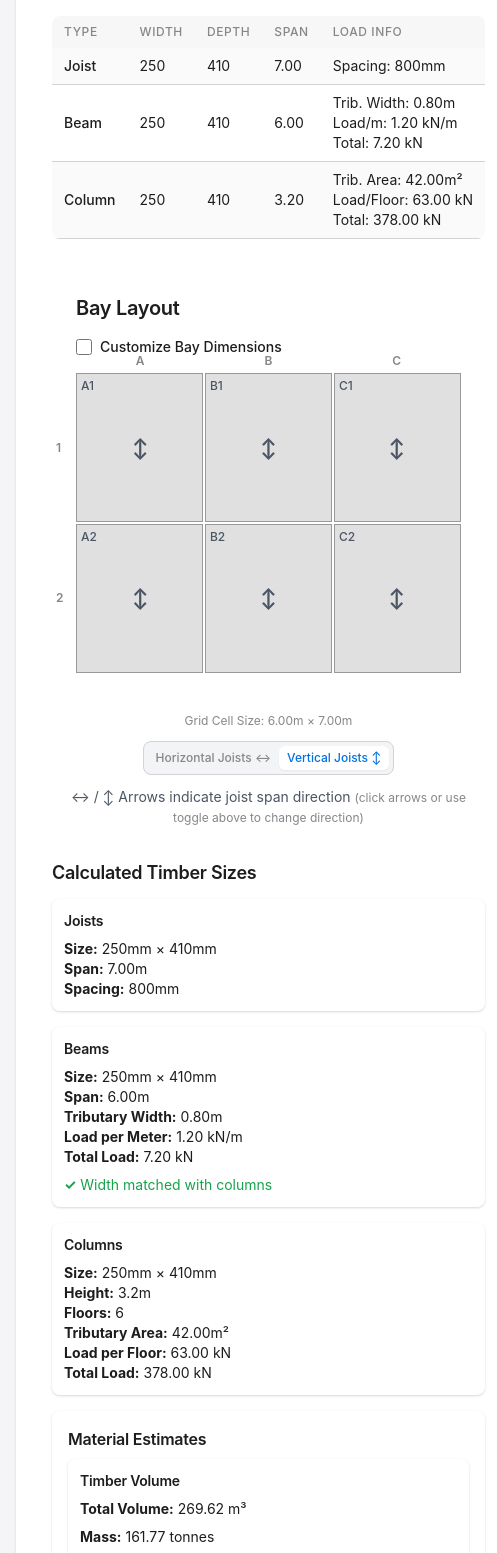
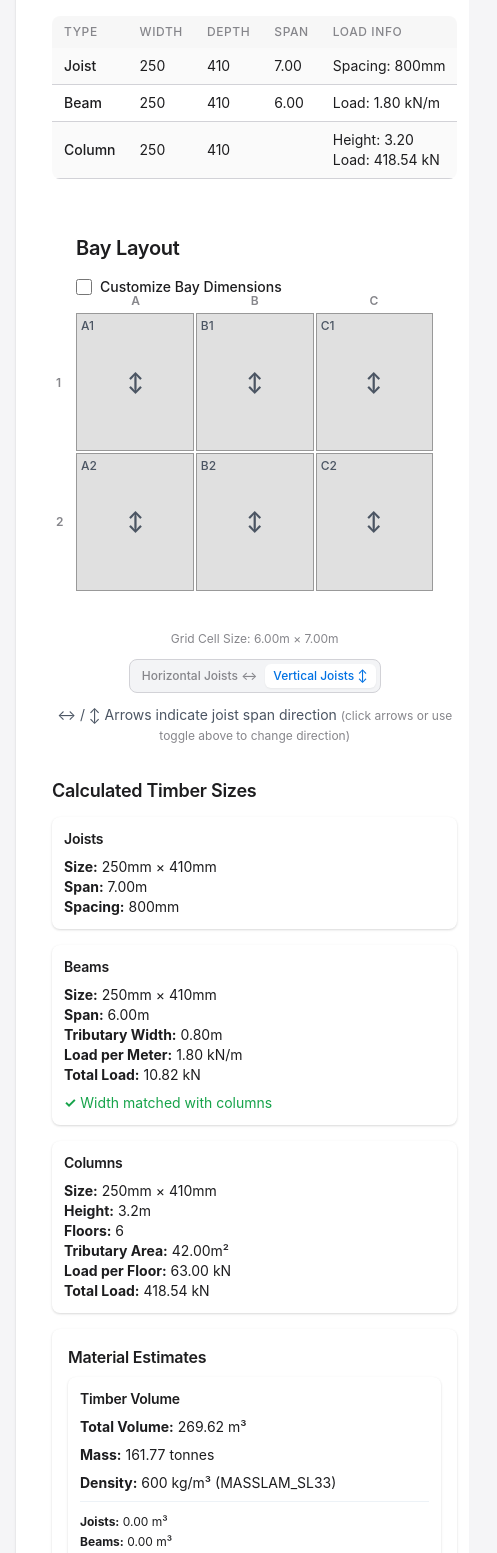
Before and after one commit to Gilbert-Studio-Newbe/MASSLAM-ATC, a Next.js app: page / in a window 390 px wide. Shown: the part 2209-3762 px from the top of the page, 497 px wide, since content can reach past the window. Built offline with nearby package versions, Linux system fonts and the light colour scheme.

Commit message:
Fix timber calculator structure: Update variable naming from joists/beams/columns to joistSize/beamSize/columnSize

```diff
--- a/src/app/masslam-sizes/page.js
+++ b/src/app/masslam-sizes/page.js
@@ -61,7 +61,11 @@ export default function MasslamSizesPage() {
       debugMasslamSizes();
 
       // Fetch the raw CSV content for debugging
-      const response = await fetch('/data/masslam_sizes.csv');
+      const csvUrl = typeof window !== 'undefined'
+        ? new URL('/data/masslam_sizes.csv', window.location.origin).toString()
+        : '/data/masslam_sizes.csv';
+
+      const response = await fetch(csvUrl);
       const csvText = await response.text();
       console.log('Raw CSV content length:', csvText.length);
       console.log('CSV data lines:', csvText.trim().split('\n').length - 1); // Exclude header
--- a/src/components/TimberCalculator.js
+++ b/src/components/TimberCalculator.js
@@ -38,12 +38,8 @@ const calculateMultiFloorBeamSize = (span, load, joistSpacing, numFloors, fireRa
 
   // Calculate load per meter of beam (kN/m)
   // load is in kPa (kN/m²), so multiply by tributary width to get kN/m
-  const loadPerMeter = load * tributaryWidth;
-  console.log(`Beam load per meter: ${loadPerMeter.toFixed(2)} kN/m`);
-
-  // Calculate total distributed load on the beam
-  const totalDistributedLoad = loadPerMeter * span;
-  console.log(`Total distributed load on beam: ${totalDistributedLoad.toFixed(2)} kN`);
+  let loadPerMeter = load * tributaryWidth;
+  console.log(`Initial beam load per meter (without self-weight): ${loadPerMeter.toFixed(2)} kN/m`);
 
   // Calculate theoretical width and depth
   const spanMm = span * 1000; // Convert to mm
@@ -61,12 +57,39 @@ const calculateMultiFloorBeamSize = (span, load, joistSpacing, numFloors, fireRa
   const fireAdjustedWidth = theoreticalWidth + (2 * fireAllowance); // Both sides exposed
   const fireAdjustedDepth = theoreticalDepth + fireAllowance; // Only bottom exposed
 
-  console.log(`Beam size before fire adjustment: ${theoreticalWidth}x${theoreticalDepth}mm`);
-  console.log(`Beam size after fire adjustment: ${fireAdjustedWidth}x${fireAdjustedDepth}mm`);
-
   // Find the nearest available width and depth
   const width = findNearestWidth(fireAdjustedWidth);
   const depth = findNearestDepth(width, fireAdjustedDepth);
+
+  // Calculate self-weight based on size estimate
+  // Convert dimensions to meters
+  const beamWidth = width / 1000; // m
+  const beamDepth = depth / 1000; // m
+
+  // Get timber density from properties (kg/m³)
+  const density = TIMBER_PROPERTIES['MASSLAM_SL33']?.density || 600; // Default to 600 kg/m³
+
+  // Calculate beam volume per meter (m³/m)
+  const beamVolumePerMeter = beamWidth * beamDepth * 1.0; // 1.0 meter length
+
+  // Calculate beam weight per meter (kg/m)
+  const beamWeightPerMeter = beamVolumePerMeter * density;
+
+  // Convert to kN/m (1 kg = 0.00981 kN)
+  const beamSelfWeightPerMeter = beamWeightPerMeter * 0.00981;
+
+  console.log(`Beam self-weight: ${beamSelfWeightPerMeter.toFixed(2)} kN/m`);
+
+  // Add self-weight to the load per meter
+  loadPerMeter += beamSelfWeightPerMeter;
+  console.log(`Total beam load per meter (with self-weight): ${loadPerMeter.toFixed(2)} kN/m`);
+
+  // Calculate total distributed load on the beam (including self-weight)
+  const totalDistributedLoad = loadPerMeter * span;
+  console.log(`Total distributed load on beam (including self-weight): ${totalDistributedLoad.toFixed(2)} kN`);
+
+  console.log(`Beam size before fire adjustment: ${theoreticalWidth}x${theoreticalDepth}mm`);
+  console.log(`Beam size after fire adjustment: ${fireAdjustedWidth}x${fireAdjustedDepth}mm`);
 
   return {
     width: width,
@@ -74,6 +97,7 @@ const calculateMultiFloorBeamSize = (span, load, joistSpacing, numFloors, fireRa
     span: span,
     tributaryWidth: tributaryWidth,
     loadPerMeter: loadPerMeter,
+    selfWeight: beamSelfWeightPerMeter,
     totalDistributedLoad: totalDistributedLoad,
     fireRating: fireRating,
     fireAllowance: fireAllowance
@@ -94,8 +118,8 @@ const calculateMultiFloorColumnSize = (beamWidth, load, height, floors, fireRati
   // Calculate load based on number of floors and tributary area
   // load is in kPa (kN/m²), so multiply by tributary area to get kN
   const loadPerFloor = load * tributaryArea;
-  const totalLoad = loadPerFloor * floors;
-  console.log(`Column load per floor: ${loadPerFloor.toFixed(2)} kN, Total load: ${totalLoad.toFixed(2)} kN`);
+  let totalLoad = loadPerFloor * floors;
+  console.log(`Initial column load per floor: ${loadPerFloor.toFixed(2)} kN, Total load (without self-weight): ${totalLoad.toFixed(2)} kN`);
 
   // Calculate minimum depth based on load and height
   // For simplicity, we'll start with the width and increase based on load
@@ -121,12 +145,43 @@ const calculateMultiFloorColumnSize = (beamWidth, load, height, floors, fireRati
   const fireAdjustedWidth = width + (2 * fireAllowance); // Both sides exposed
   const fireAdjustedDepth = depth + (2 * fireAllowance); // Both sides exposed
 
-  console.log(`Column size before fire adjustment: ${width}x${depth}mm`);
-  console.log(`Column size after fire adjustment: ${fireAdjustedWidth}x${fireAdjustedDepth}mm`);
-
   // Find nearest available width and depth
   const adjustedWidth = findNearestWidth(fireAdjustedWidth);
   const adjustedDepth = findNearestDepth(adjustedWidth, fireAdjustedDepth);
+
+  // Calculate self-weight of the column
+  // Convert dimensions to meters
+  const columnWidth = adjustedWidth / 1000; // m
+  const columnDepth = adjustedDepth / 1000; // m
+
+  // Get timber density from properties (kg/m³)
+  const density = TIMBER_PROPERTIES['MASSLAM_SL33']?.density || 600; // Default to 600 kg/m³
+
+  // Calculate column volume (m³)
+  const columnVolume = columnWidth * columnDepth * height;
+
+  // Calculate column weight (kg)
+  const columnWeight = columnVolume * density;
+
+  // Convert to kN (1 kg = 0.00981 kN)
+  const columnSelfWeight = columnWeight * 0.00981;
+
+  // For multi-floor columns, calculate the cumulative self-weight
+  // Each floor's column adds weight to the floors below
+  let cumulativeSelfWeight = 0;
+  for (let i = 1; i <= floors; i++) {
+    // Weight of columns from this floor to the top
+    cumulativeSelfWeight += columnSelfWeight * (floors - i + 1);
+  }
+
+  console.log(`Column self-weight per floor: ${columnSelfWeight.toFixed(2)} kN, Cumulative: ${cumulativeSelfWeight.toFixed(2)} kN`);
+
+  // Add self-weight to the total load
+  totalLoad += cumulativeSelfWeight;
+  console.log(`Total column load (with self-weight): ${totalLoad.toFixed(2)} kN`);
+
+  console.log(`Column size before fire adjustment: ${width}x${depth}mm`);
+  console.log(`Column size after fire adjustment: ${fireAdjustedWidth}x${fireAdjustedDepth}mm`);
 
   return {
     width: adjustedWidth,
@@ -135,6 +190,8 @@ const calculateMultiFloorColumnSize = (beamWidth, load, height, floors, fireRati
     load: totalLoad,
     tributaryArea: tributaryArea,
     loadPerFloor: loadPerFloor,
+    selfWeight: columnSelfWeight,
+    cumulativeSelfWeight: cumulativeSelfWeight,
     floors: floors,
     fireRating: fireRating,
     fireAllowance: fireAllowance
@@ -268,6 +325,10 @@ export default function TimberCalculator() {
   // Add state for timber properties
   const [timberGrade, setTimberGrade] = useState('MASSLAM_SL33');
   const [propertiesLoaded, setPropertiesLoaded] = useState(false);
+  const [csvLoadingErrors, setCsvLoadingErrors] = useState({
+    properties: false,
+    sizes: false
+  });
 
   // Load timber properties from CSV when component mounts
   useEffect(() => {
@@ -278,6 +339,7 @@ export default function TimberCalculator() {
         console.log('Timber properties loaded from CSV:', TIMBER_PROPERTIES.MASSLAM_SL33);
       } catch (error) {
         console.error('Error loading timber properties:', error);
+        setCsvLoadingErrors(prev => ({ ...prev, properties: true }));
       }
     };
 
@@ -345,6 +407,7 @@ export default function TimberCalculator() {
     // Load the MASSLAM sizes from the CSV file
     const loadSizes = async () => {
       console.log('Loading MASSLAM sizes from TimberCalculator');
+      try {
         const loadedSizes = await loadMasslamSizes();
         console.log(`Loaded ${loadedSizes.length} MASSLAM sizes`);
 
@@ -359,6 +422,14 @@ export default function TimberCalculator() {
 
         // Debug the loaded sizes
         debugMasslamSizes();
+
+        if (loadedSizes.length === 0) {
+          setCsvLoadingErrors(prev => ({ ...prev, sizes: true }));
+        }
+      } catch (error) {
+        console.error('Error loading MASSLAM sizes:', error);
+        setCsvLoadingErrors(prev => ({ ...prev, sizes: true }));
+      }
     };
 
     loadSizes();
@@ -426,7 +497,7 @@ export default function TimberCalculator() {
         const joistSpan = joistsRunLengthwise ? maxLengthwiseSpan : maxWidthwiseSpan;
 
         // Calculate joist size based on span and load
-        const joistSize = calculateJoistSize(joistSpan, load, fireRating);
+        const joistSize = calculateJoistSize(joistSpan, 800, load, timberGrade, fireRating);
 
         // Calculate beam span (beams span perpendicular to joists)
         const beamSpan = joistsRunLengthwise ? maxWidthwiseSpan : maxLengthwiseSpan;
@@ -459,72 +530,45 @@ export default function TimberCalculator() {
         );
 
         // Calculate carbon savings
-        const carbonSavings = calculateCarbonSavings(timberResult);
-
-        // Calculate cost
-        const costResult = calculateCost(
-          timberResult,
-          joistSize,
-          buildingLength,
-          buildingWidth,
-          numFloors
-        );
+        const carbonSavings = calculateCarbonSavings(timberResult.totalVolume);
+
+        // Calculate cost estimate
+        const costEstimate = calculateCost(timberResult, joistSize, buildingLength, buildingWidth, numFloors);
 
         // Validate the structure
-        const validationResult = validateStructure(joistSize, beamSize, columnSize, joistSpan, beamSpan);
-
-        // Set results
+        const validationResult = validateStructure(joistSize, beamSize, columnSize);
+
+        // Set the results
         setResults({
           buildingLength,
           buildingWidth,
-          lengthwiseBays,
-          widthwiseBays,
           numFloors,
           floorHeight,
           load,
           fireRating,
-          joistSpan,
-          beamSpan,
+          lengthwiseBays,
+          widthwiseBays,
           joistsRunLengthwise,
-          joists: joistSize,
-          beams: beamSize,
-          columns: columnSize,
+          joistSize,
+          beamSize,
+          columnSize,
           timberWeight: timberResult.weight,
           timberVolume: timberResult.totalVolume,
           carbonSavings,
+          costs: costEstimate,
           elementCounts: {
             joists: timberResult.elements.joists.count,
             beams: timberResult.elements.beams.count,
             columns: timberResult.elements.columns.count
           },
-          elementVolumes: {
-            joists: timberResult.elements.joists.volume,
-            beams: timberResult.elements.beams.volume,
-            columns: timberResult.elements.columns.volume
-          },
-          costs: {
-            joists: costResult.elements.joists.cost,
-            beams: costResult.elements.beams.cost,
-            columns: costResult.elements.columns.cost,
-            total: costResult.totalCost
-          },
-          rates: {
-            joists: costResult.elements.joists.rate,
-            beams: costResult.elements.beams.rate,
-            columns: costResult.elements.columns.rate
-          },
-          floorArea: costResult.elements.joists.area,
-          validationResult,
-          customBayDimensions: useCustomBayDimensions ? {
-            lengthwiseBayWidths,
-            widthwiseBayWidths
-          } : null
+          validation: validationResult
         });
 
         setError(null);
       } catch (err) {
-        console.error('Calculation error:', err);
-        setError(err.message || 'An error occurred during calculations');
+        console.error('Error calculating results:', err);
+        setError(`Failed to calculate results: ${err.message}`);
+        setResults(null);
       }
     };
 
@@ -1423,12 +1467,12 @@ export default function TimberCalculator() {
                         {/* Joist Results */}
                         <div className="bg-white p-3 md:p-4 rounded-lg shadow">
                           <h4 className="font-semibold mb-2 text-sm md:text-base">Joists</h4>
-                          <p className="text-sm md:text-base"><strong>Size:</strong> {results.joists.width}mm × {results.joists.depth}mm</p>
-                          <p className="text-sm md:text-base"><strong>Span:</strong> {results.joistSpan?.toFixed(2) || '0.00'}m</p>
+                          <p className="text-sm md:text-base"><strong>Size:</strong> {results.joistSize.width}mm × {results.joistSize.depth}mm</p>
+                          <p className="text-sm md:text-base"><strong>Span:</strong> {results.joistSize.span?.toFixed(2) || '0.00'}m</p>
                           <p className="text-sm md:text-base"><strong>Spacing:</strong> 800mm</p>
-                          {results.joists.fireAllowance > 0 && (
+                          {results.joistSize.fireAllowance > 0 && (
                             <p className="text-sm md:text-base text-blue-600">
-                              <strong>Fire Allowance:</strong> {results.joists.fireAllowance.toFixed(1)}mm per face
+                              <strong>Fire Allowance:</strong> {results.joistSize.fireAllowance.toFixed(1)}mm per face
                             </p>
                           )}
 
@@ -1452,7 +1496,7 @@ export default function TimberCalculator() {
                                       const joistSpan = joistsSpanLengthwise ? bayWidth : bayHeight;
 
                                       // Calculate joist size for this specific span
-                                      const bayJoistSize = calculateJoistSize(joistSpan, load, fireRating);
+                                      const bayJoistSize = calculateJoistSize(joistSpan, 800, load, timberGrade, fireRating);
 
                                       // Find if this size already exists in our unique list
                                       const existingSize = uniqueBaySizes.find(item =>
@@ -1494,17 +1538,18 @@ export default function TimberCalculator() {
                         {/* Beam Results */}
                         <div className="bg-white p-3 md:p-4 rounded-lg shadow">
                           <h4 className="font-semibold mb-2 text-sm md:text-base">Beams</h4>
-                          <p className="text-sm md:text-base"><strong>Size:</strong> {results.beams.width}mm × {results.beams.depth}mm</p>
-                          <p className="text-sm md:text-base"><strong>Span:</strong> {results.beamSpan?.toFixed(2) || '0.00'}m</p>
-                          <p className="text-sm md:text-base"><strong>Tributary Width:</strong> {results.beams.tributaryWidth?.toFixed(2) || '0.00'}m</p>
-                          <p className="text-sm md:text-base"><strong>Load per Meter:</strong> {results.beams.loadPerMeter?.toFixed(2) || '0.00'} kN/m</p>
-                          <p className="text-sm md:text-base"><strong>Total Load:</strong> {results.beams.totalDistributedLoad?.toFixed(2) || '0.00'} kN</p>
-                          {results.beams.fireAllowance > 0 && (
+                          <p className="text-sm md:text-base"><strong>Size:</strong> {results.beamSize.width}mm × {results.beamSize.depth}mm</p>
+                          <p className="text-sm md:text-base"><strong>Span:</strong> {results.beamSize.span?.toFixed(2) || '0.00'}m</p>
+                          <p className="text-sm md:text-base"><strong>Tributary Width:</strong> {results.beamSize.tributaryWidth?.toFixed(2) || '0.00'}m</p>
+                          <p className="text-sm md:text-base"><strong>Load per Meter:</strong> {results.beamSize.loadPerMeter?.toFixed(2) || '0.00'} kN/m</p>
+                          <p className="text-sm md:text-base"><strong>Total Load:</strong> {results.beamSize.totalDistributedLoad?.toFixed(2) || '0.00'} kN</p>
+                          {results.beamSize.fireAllowance > 0 && (
                             <p className="text-sm md:text-base text-blue-600">
-                              <strong>Fire Allowance:</strong> {results.beams.fireAllowance.toFixed(1)}mm per face
+                              <strong>Fire Allowance:</strong> {results.beamSize.fireAllowance.toFixed(1)}mm per face
                             </p>
                           )}
-                          {results.beams.width === results.columns.width && (
+
+                          {results.beamSize.width === results.columnSize.width && (
                             <p className="text-sm md:text-base text-green-600 mt-2">
                               <strong>✓</strong> Width matched with columns
                             </p>
@@ -1572,15 +1617,15 @@ export default function TimberCalculator() {
                         {/* Column Results */}
                         <div className="bg-white p-3 md:p-4 rounded-lg shadow">
                           <h4 className="font-semibold mb-2 text-sm md:text-base">Columns</h4>
-                          <p className="text-sm md:text-base"><strong>Size:</strong> {results.columns.width}mm × {results.columns.depth}mm</p>
-                          <p className="text-sm md:text-base"><strong>Height:</strong> {results.columns.height}m</p>
+                          <p className="text-sm md:text-base"><strong>Size:</strong> {results.columnSize.width}mm × {results.columnSize.depth}mm</p>
+                          <p className="text-sm md:text-base"><strong>Height:</strong> {results.columnSize.height}m</p>
                           <p className="text-sm md:text-base"><strong>Floors:</strong> {results.numFloors}</p>
-                          <p className="text-sm md:text-base"><strong>Tributary Area:</strong> {results.columns.tributaryArea?.toFixed(2) || '0.00'}m²</p>
-                          <p className="text-sm md:text-base"><strong>Load per Floor:</strong> {results.columns.loadPerFloor?.toFixed(2) || '0.00'} kN</p>
-                          <p className="text-sm md:text-base"><strong>Total Load:</strong> {results.columns.load?.toFixed(2) || '0.00'} kN</p>
-                          {results.columns.fireAllowance > 0 && (
+                          <p className="text-sm md:text-base"><strong>Tributary Area:</strong> {results.columnSize.tributaryArea?.toFixed(2) || '0.00'}m²</p>
+                          <p className="text-sm md:text-base"><strong>Load per Floor:</strong> {results.columnSize.loadPerFloor?.toFixed(2) || '0.00'} kN</p>
+                          <p className="text-sm md:text-base"><strong>Total Load:</strong> {results.columnSize.load?.toFixed(2) || '0.00'} kN</p>
+                          {results.columnSize.fireAllowance > 0 && (
                             <p className="text-sm md:text-base text-blue-600">
-                              <strong>Fire Allowance:</strong> {results.columns.fireAllowance.toFixed(1)}mm per face
+                              <strong>Fire Allowance:</strong> {results.columnSize.fireAllowance.toFixed(1)}mm per face
                             </p>
                           )}
                         </div>
@@ -1686,6 +1731,23 @@ export default function TimberCalculator() {
           </div>
         </div>
       )}
+
+      {/* CSV Loading Error Display */}
+      {(csvLoadingErrors.properties || csvLoadingErrors.sizes) && (
+        <div className="apple-section mt-4">
+          <div className="bg-yellow-100 border border-yellow-400 text-yellow-800 px-4 py-3 rounded relative" role="alert">
+            <strong className="font-bold">Warning: </strong>
+            <span className="block sm:inline">
+              {csvLoadingErrors.properties && csvLoadingErrors.sizes
+                ? "Failed to load mechanical properties and timber sizes CSV files. Using default values."
+                : csvLoadingErrors.properties
+                  ? "Failed to load mechanical properties CSV file. Using default values."
+                  : "Failed to load timber sizes CSV file. Using default values."
+              }
+            </span>
+          </div>
+        </div>
+      )}
     </div>
   );
 }
--- a/src/components/TimberSizesTable.js
+++ b/src/components/TimberSizesTable.js
@@ -15,34 +15,30 @@ export default function TimberSizesTable({ results, compact = false }) {
 
   if (!results) return null;
 
-  const { joists, beams, columns, joistSpan, beamSpan } = results;
+  const { joistSize, beamSize, columnSize } = results;
 
   // Prepare data for display
   const allSizes = [
     {
       type: 'Joist',
-      width: joists.width,
-      depth: joists.depth,
-      span: joistSpan.toFixed(2),
+      width: joistSize.width,
+      depth: joistSize.depth,
+      span: joistSize.span.toFixed(2),
       spacing: '800mm'
     },
     {
       type: 'Beam',
-      width: beams.width,
-      depth: beams.depth,
-      span: beamSpan.toFixed(2),
-      tributaryWidth: beams.tributaryWidth?.toFixed(2) || 'N/A',
-      loadPerMeter: beams.loadPerMeter?.toFixed(2) || 'N/A',
-      totalLoad: beams.totalDistributedLoad?.toFixed(2) || 'N/A'
+      width: beamSize.width,
+      depth: beamSize.depth,
+      span: beamSize.span.toFixed(2),
+      load: beamSize.loadPerMeter ? `${beamSize.loadPerMeter.toFixed(2)} kN/m` : 'N/A'
     },
     {
       type: 'Column',
-      width: columns.width,
-      depth: columns.depth,
-      span: columns.height?.toFixed(2) || '3.00',
-      tributaryArea: columns.tributaryArea?.toFixed(2) || 'N/A',
-      loadPerFloor: columns.loadPerFloor?.toFixed(2) || 'N/A',
-      totalLoad: columns.load?.toFixed(2) || 'N/A'
+      width: columnSize.width,
+      depth: columnSize.depth,
+      height: columnSize.height.toFixed(2),
+      load: columnSize.load ? `${columnSize.load.toFixed(2)} kN` : 'N/A'
     }
   ];
 
@@ -146,16 +142,13 @@ export default function TimberSizesTable({ results, compact = false }) {
                   )}
                   {item.type === 'Beam' && (
                     <div>
-                      <div>Trib. Width: {item.tributaryWidth}m</div>
-                      <div>Load/m: {item.loadPerMeter} kN/m</div>
-                      <div>Total: {item.totalLoad} kN</div>
+                      <div>Load: {item.load}</div>
                     </div>
                   )}
                   {item.type === 'Column' && (
                     <div>
-                      <div>Trib. Area: {item.tributaryArea}m²</div>
-                      <div>Load/Floor: {item.loadPerFloor} kN</div>
-                      <div>Total: {item.totalLoad} kN</div>
+                      <div>Height: {item.height}</div>
+                      <div>Load: {item.load}</div>
                     </div>
                   )}
                 </td>
--- a/src/utils/timberEngineering.js
+++ b/src/utils/timberEngineering.js
@@ -121,6 +121,13 @@ loadTimberProperties().then(() => {
  * @returns {Object} Calculated joist size and properties
  */
 export function calculateJoistSize(span, spacing, load, timberGrade, fireRating = 'none') {
+  // Convert spacing from mm to m for calculations
+  const spacingM = spacing / 1000;
+
+  // Initial load without self-weight
+  let totalLoad = load;
+  console.log(`Initial load (without self-weight): ${totalLoad.toFixed(2)} kPa`);
+
   // Placeholder implementation
   const spanMm = span * 1000; // Convert to mm
 
@@ -139,12 +146,39 @@ export function calculateJoistSize(span, spacing, load, timberGrade, fireRating
   const fireAdjustedWidth = theoreticalWidth + (2 * fireAllowance); // Both sides exposed
   const fireAdjustedDepth = theoreticalDepth + fireAllowance; // Only bottom exposed
 
-  console.log(`Joist size before fire adjustment: ${theoreticalWidth}x${theoreticalDepth}mm`);
-  console.log(`Joist size after fire adjustment: ${fireAdjustedWidth}x${fireAdjustedDepth}mm`);
-
   // Find the nearest available width and depth
   const width = findNearestWidth(fireAdjustedWidth);
   const depth = findNearestDepth(width, fireAdjustedDepth);
+
+  // Calculate self-weight based on size estimate
+  // Convert dimensions to meters
+  const joistWidth = width / 1000; // m
+  const joistDepth = depth / 1000; // m
+
+  // Get timber density from properties (kg/m³)
+  const density = TIMBER_PROPERTIES[timberGrade]?.density || 600; // Default to 600 kg/m³
+
+  // Calculate joist volume per meter (m³/m)
+  const joistVolumePerMeter = joistWidth * joistDepth * 1.0; // 1.0 meter length
+
+  // Calculate joist weight per meter (kg/m)
+  const joistWeightPerMeter = joistVolumePerMeter * density;
+
+  // Convert to kN/m (1 kg = 0.00981 kN)
+  const joistSelfWeightPerMeter = joistWeightPerMeter * 0.00981;
+
+  // Convert linear self-weight (kN/m) to area load (kPa) based on joist spacing
+  // Self-weight per square meter = self-weight per meter / spacing in meters
+  const selfWeightLoad = joistSelfWeightPerMeter / spacingM;
+
+  console.log(`Joist self-weight: ${joistSelfWeightPerMeter.toFixed(2)} kN/m (${selfWeightLoad.toFixed(2)} kPa)`);
+
+  // Add self-weight to the total load
+  totalLoad += selfWeightLoad;
+  console.log(`Total load (with self-weight): ${totalLoad.toFixed(2)} kPa`);
+
+  console.log(`Joist size before fire adjustment: ${theoreticalWidth}x${theoreticalDepth}mm`);
+  console.log(`Joist size after fire adjustment: ${fireAdjustedWidth}x${fireAdjustedDepth}mm`);
 
   return {
     width: width,
@@ -152,6 +186,9 @@ export function calculateJoistSize(span, spacing, load, timberGrade, fireRating
     span: span,
     spacing: spacing,
     load: load,
+    totalLoad: totalLoad,
+    selfWeight: joistSelfWeightPerMeter,
+    selfWeightLoad: selfWeightLoad,
     grade: timberGrade,
     fireRating: fireRating,
     fireAllowance: fireAllowance
@@ -374,7 +411,7 @@ export function calculateCarbonSavings(weightOrResult) {
   return volume * 0.9; // tonnes CO2e
 }
 
-export function validateStructure(joists, beams, columns) {
+export function validateStructure(joistSize, beamSize, columnSize) {
   // Placeholder implementation
   return { valid: true, messages: [] };
 }
```
Also changed, not shown: src/utils/masslamProperties.js (+12 -2 lines), src/utils/timberSizes.js (+4 -4 lines). Lines whose indentation alone changed are shown as unchanged.
